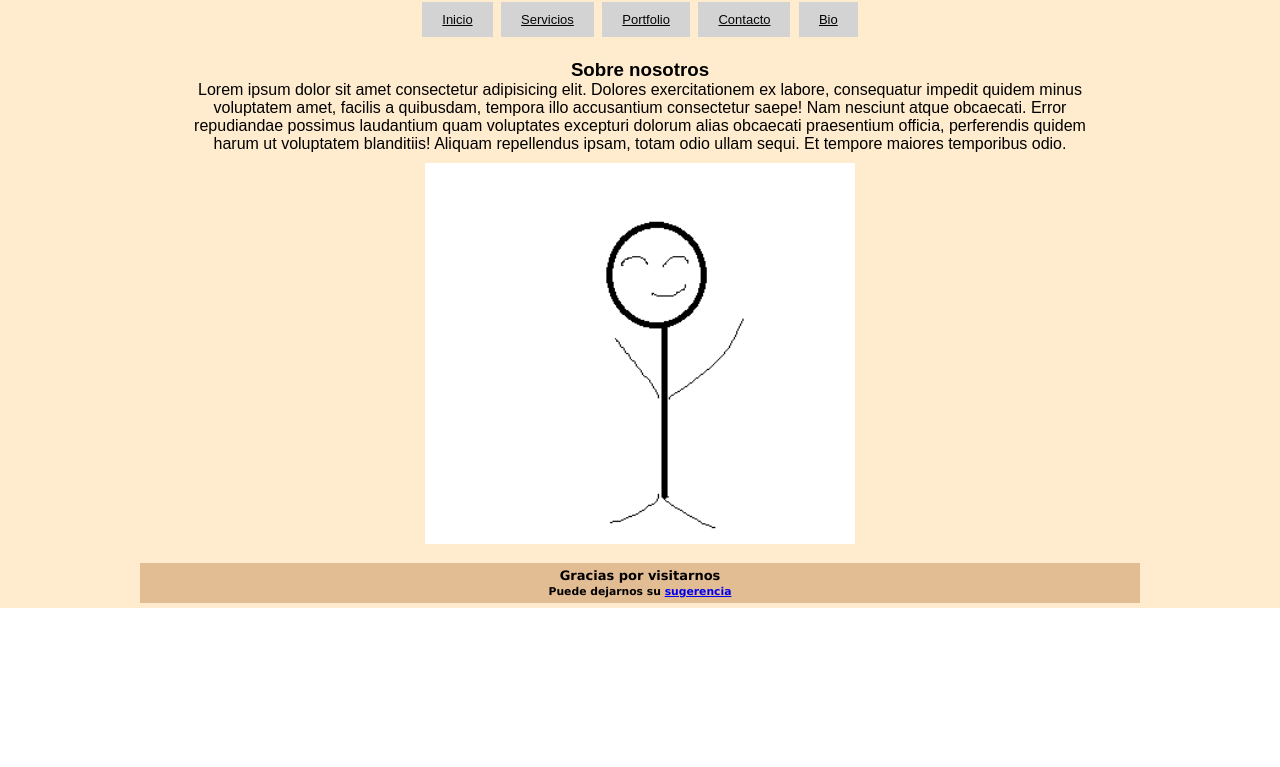
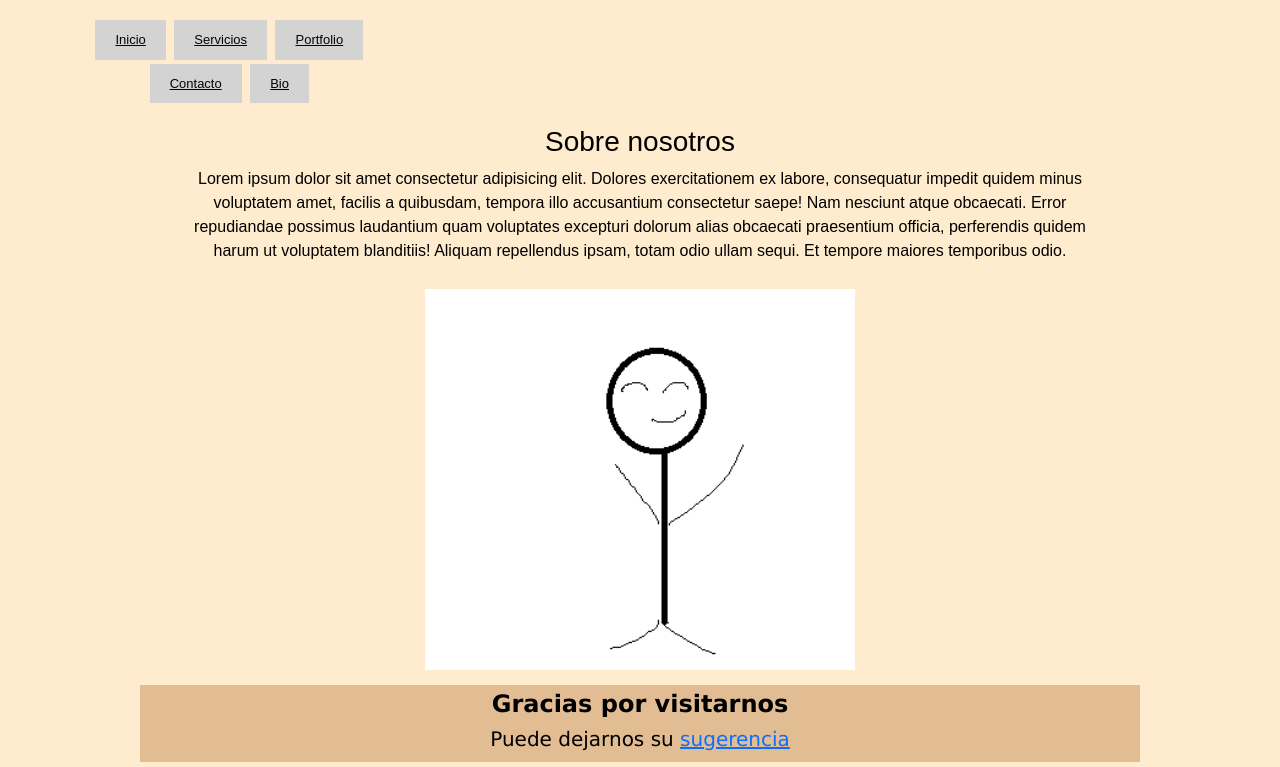
Before and after one commit to pabloqwerty/nse, a plain HTML site: page Paginas/bio.html in a window 1280 px wide. Shown: the part 68-835 px from the top of the page. Before the commit the page ends 800 px from the top, so only its background shows below. Drawn offline with nearby package versions, Linux system fonts and the light colour scheme.

Commit message:
agregado referencias y comienzos de Bio bstrap

```diff
--- a/Paginas/bio.html
+++ b/Paginas/bio.html
@@ -4,6 +4,7 @@
     <meta charset="UTF-8">
     <meta http-equiv="X-UA-Compatible" content="IE=edge">
     <meta name="viewport" content="width=device-width, initial-scale=1.0">
+    <link href="https://cdn.jsdelivr.net/npm/bootstrap@5.1.3/dist/css/bootstrap.min.css" rel="stylesheet" integrity="sha384-1BmE4kWBq78iYhFldvKuhfTAU6auU8tT94WrHftjDbrCEXSU1oBoqyl2QvZ6jIW3" crossorigin="anonymous">
     <link rel="stylesheet" href="../style.css">
     <title>NSE</title>
 </head>
@@ -12,7 +13,7 @@
         <div class="gridContainer">
             <!-- header -->
             <div class="headContainer">
-                <header>
+                <header class="col-md-4">
                     <!-- Title -->
                     <h2 class="title">Bio</h2>
                     <!-- NAV MENU -->
@@ -31,9 +32,9 @@
                 <!-- fin header -->
             </div>
             <!-- MAIN -->
-            <div class="main-container">
+            <div class="main-container col-md-7">
                 <main class="black">
-                    <section>
+                    <section class=>
                     <div>
                         <h3>Sobre nosotros</h3>
                     </div>
@@ -61,5 +62,7 @@
             <!-- fin footer -->
         </div>
     </div>
+    <script src="https://cdn.jsdelivr.net/npm/@popperjs/core@2.10.2/dist/umd/popper.min.js" integrity="sha384-7+zCNj/IqJ95wo16oMtfsKbZ9ccEh31eOz1HGyDuCQ6wgnyJNSYdrPa03rtR1zdB" crossorigin="anonymous"></script>
+    <script src="https://cdn.jsdelivr.net/npm/bootstrap@5.1.3/dist/js/bootstrap.min.js" integrity="sha384-QJHtvGhmr9XOIpI6YVutG+2QOK9T+ZnN4kzFN1RtK3zEFEIsxhlmWl5/YESvpZ13" crossorigin="anonymous"></script>
 </body>
 </html>
```
Also changed, not shown: index.html (+7 -2 lines).
